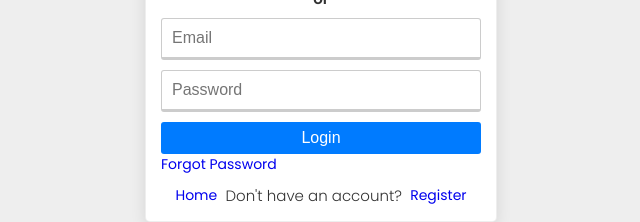
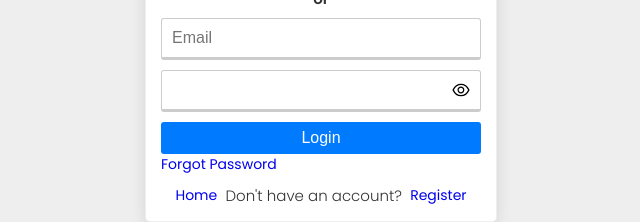
Before and after one commit to Justina177/Mern-Stack-Authentication, a React (Create React App) app: page /login in a window 1280 px wide. Shown: the part 367-589 px from the top of the page, without its empty margins (319-959 px from the left). Built offline with nearby package versions, Linux system fonts and the light colour scheme.

Commit message:
Added passwordInput field in Login component

```diff
--- /dev/null
+++ b/src/components/passwordInput/PasswordInput.jsx
@@ -0,0 +1,37 @@
+import React, { useState } from 'react';
+import './PasswordInput.scss';
+import { AiOutlineEye, AiOutlineEyeInvisible } from "react-icons/ai";
+
+const PasswordInput = ({ placeholder, value,
+    onChange, name, onPaste }) => {
+    const [showPassword, setShowPassword] = useState(false)
+
+    const togglePassword= () => {
+        setShowPassword(!showPassword)
+    };
+
+  return (
+    <div className="password">
+        <input
+            type={showPassword ? "text" : "password"}
+            required
+            placeholder={placeholder}
+            name={name}
+            value={value}
+            onChange={onChange}
+            onPaste={onPaste}
+      />
+
+<div className="icon" onClick={togglePassword}>
+    {showPassword ? (
+        <AiOutlineEyeInvisible size={20} />
+    ) : (
+        <AiOutlineEye size={20} />
+    )}
+</div>
+
+    </div>
+  )
+}
+
+export default PasswordInput
--- /dev/null
+++ b/src/components/passwordInput/PasswordInput.scss
@@ -0,0 +1,10 @@
+.password {
+  position: relative;
+
+  .icon {
+    position: absolute;
+    top: 1rem;
+    right: 1rem;
+    cursor: pointer;
+  }
+}
--- a/src/pages/auth/Login.jsx
+++ b/src/pages/auth/Login.jsx
@@ -3,6 +3,7 @@
 import { FaGoogle } from 'react-icons/fa';
 import { Link } from 'react-router-dom';
 import Card from '../../components/card/Card';
+import PasswordInput from '../../components/passwordInput/PasswordInput';
 import styles from "./auth.module.scss"
 
 const Login = () => {
@@ -38,14 +39,19 @@
               onChange={handleInputChange}
               />
 
-            <input
+            <PasswordInput />
+
+        {/* replace the Password input field with the passwordInput component with the hide and show password functionality  */}
+            {/* <input
               type="password"
               placeholder="Password"
               required
               name="password"
               value={""}
               onChange={handleInputChange}
-            />
+            />  */}
+
+
 
             <button type="submit" className="--btn --btn-primary --btn-block">
               Login
```
